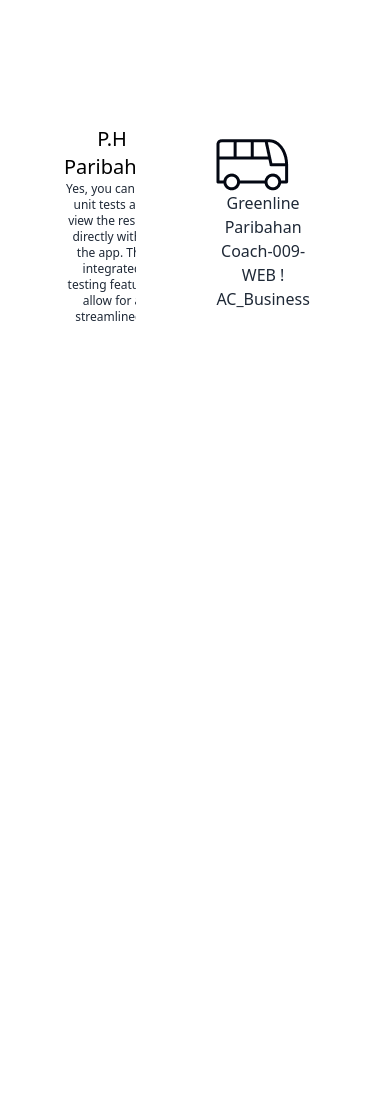
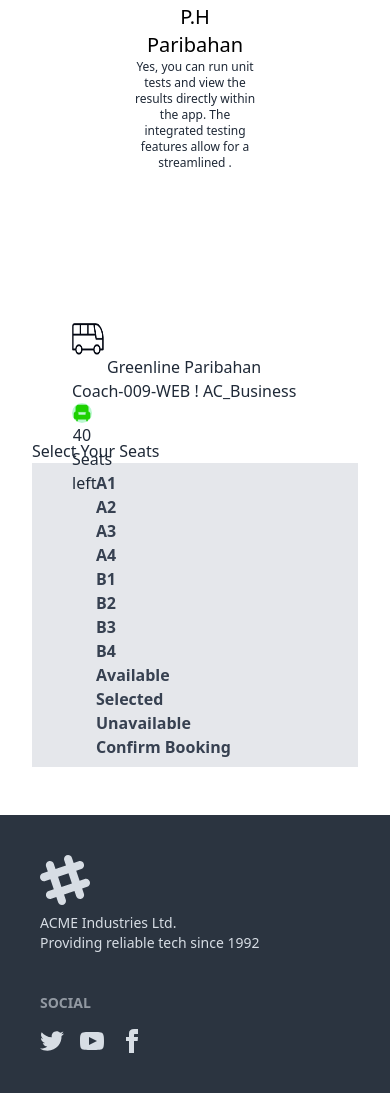
Before and after one commit to Basit612/assignmmet5, a plain HTML site: page index.html in a window 390 px wide. Shown: the part 858-1951 px from the top of the page. Before the commit the page ends 1441 px from the top, so only its background shows below. Drawn offline with nearby package versions, Linux system fonts and the light colour scheme.

Commit message:
tow number step done

```diff
--- a/index.html
+++ b/index.html
@@ -93,15 +93,125 @@
       <h2 class="text-black text-xl font-medium">P.H Paribahan</h2>
       <p class="font-normal text-xs">Yes, you can run unit tests and view the results directly within the app. The integrated testing features allow for a streamlined .</p>
     </div>
+  </section>
 
-    <div class="container mx-auto flex justify-center text-center items-center">
-      <div class="  px-20 py-20 my-14   bg-white ">
-        <img src="images/bus-logo.png" alt="" srcset="">
+  <section class="container ">
+    <div class=" flex  justify-between  mx-auto px-10 py-4 ">
+      <div class=" justify-center items-center text-center ">
+        <img class="w-8 h-8 justify-center items-center" src="images/bus-logo.png" alt="" srcset="">
         <h2>Greenline Paribahan</h2>
         <p>Coach-009-WEB ! AC_Business</p>
+       <div class="bg-green-200 rounded-full h-5 w-5 ">
+        <img src="images/seat-green-filled.png" alt="" srcset="">
+        <p>40 Seats left</p>
+       </div>
       </div>
     </div>
   </section>
+
+
+     <h1 class="">Select Your Seats</h1>
+  <div class="container font-bold py-2 px-16  bg-gray-200 text-gray-700 col-span-1  justify-between items-center">
+    <div class="row rounded-full">
+      <div class="seat available">A1</div>
+      <div class="seat available">A2</div>
+      <div class="seat available">A3</div>
+      <div class="seat available">A4</div>
+    </div>
+    <div class="row">
+      <div class="seat available">B1</div>
+      <div class="seat available">B2</div>
+      <div class="seat unavailable">B3</div>
+      <div class="seat unavailable">B4</div>
+    </div>
+    <div class="info">
+      <div>
+        <span class="available"></span>
+        <p>Available</p>
+      </div>
+      <div>
+        <span class="selected"></span>
+        <p>Selected</p>
+      </div>
+      <div>
+        <span class="unavailable"></span>
+        <p>Unavailable</p>
+      </div>
+    </div>
+    <button class="button" disabled>Confirm Booking</button>
+  </div>
+  </section>
 </main>
+
+
+
+  <footer class="footer p-10 bg-neutral text-neutral-content">
+    <aside>
+      <svg width="50" height="50" viewBox="0 0 24 24" xmlns="im" fill-rule="evenodd" clip-rule="evenodd" class="fill-current"><path d="M22.672 15.226l-2.432.811.841 2.515c.33 1.019-.209 2.127-1.23 2.456-1.15.325-2.148-.321-2.463-1.226l-.84-2.518-5.013 1.677.84 2.517c.391 1.203-.434 2.542-1.831 2.542-.88 0-1.601-.564-1.86-1.314l-.842-2.516-2.431.809c-1.135.328-2.145-.317-2.463-1.229-.329-1.018.211-2.127 1.231-2.456l2.432-.809-1.621-4.823-2.432.808c-1.355.384-2.558-.59-2.558-1.839 0-.817.509-1.582 1.327-1.846l2.433-.809-.842-2.515c-.33-1.02.211-2.129 1.232-2.458 1.02-.329 2.13.209 2.461 1.229l.842 2.515 5.011-1.677-.839-2.517c-.403-1.238.484-2.553 1.843-2.553.819 0 1.585.509 1.85 1.326l.841 2.517 2.431-.81c1.02-.33 2.131.211 2.461 1.229.332 1.018-.21 2.126-1.23 2.456l-2.433.809 1.622 4.823 2.433-.809c1.242-.401 2.557.484 2.557 1.838 0 .819-.51 1.583-1.328 1.847m-8.992-6.428l-5.01 1.675 1.619 4.828 5.011-1.674-1.62-4.829z"></path></svg>
+      <p>ACME Industries Ltd.<br>Providing reliable tech since 1992</p>
+    </aside>
+    <nav>
+      <h6 class="footer-title">Social</h6>
+      <div class="grid grid-flow-col gap-4">
+        <a><svg xmlns="http://www.w3.org/2000/svg" width="24" height="24" viewBox="0 0 24 24" class="fill-current"><path d="M24 4.557c-.883.392-1.832.656-2.828.775 1.017-.609 1.798-1.574 2.165-2.724-.951.564-2.005.974-3.127 1.195-.897-.957-2.178-1.555-3.594-1.555-3.179 0-5.515 2.966-4.797 6.045-4.091-.205-7.719-2.165-10.148-5.144-1.29 2.213-.669 5.108 1.523 6.574-.806-.026-1.566-.247-2.229-.616-.054 2.281 1.581 4.415 3.949 4.89-.693.188-1.452.232-2.224.084.626 1.956 2.444 3.379 4.6 3.419-2.07 1.623-4.678 2.348-7.29 2.04 2.179 1.397 4.768 2.212 7.548 2.212 9.142 0 14.307-7.721 13.995-14.646.962-.695 1.797-1.562 2.457-2.549z"></path></svg></a>
+        <a><svg xmlns="http://www.w3.org/2000/svg" width="24" height="24" viewBox="0 0 24 24" class="fill-current"><path d="M19.615 3.184c-3.604-.246-11.631-.245-15.23 0-3.897.266-4.356 2.62-4.385 8.816.029 6.185.484 8.549 4.385 8.816 3.6.245 11.626.246 15.23 0 3.897-.266 4.356-2.62 4.385-8.816-.029-6.185-.484-8.549-4.385-8.816zm-10.615 12.816v-8l8 3.993-8 4.007z"></path></svg></a>
+        <a><svg xmlns="http://www.w3.org/2000/svg" width="24" height="24" viewBox="0 0 24 24" class="fill-current"><path d="M9 8h-3v4h3v12h5v-12h3.642l.358-4h-4v-1.667c0-.955.192-1.333 1.115-1.333h2.885v-5h-3.808c-3.596 0-5.192 1.583-5.192 4.615v3.385z"></path></svg></a>
+      </div>
+    </nav>
+
+</footer>
+<script>
+  const seats = document.querySelectorAll('.seat.available');
+  const button = document.querySelector('.button');
+  const count = document.querySelector('.info p');
+
+  let selectedSeats = 0;
+
+
+  seats.forEach(seat => {
+    seat.addEventListener('click', function() {
+
+      this.classList.toggle('selected');
+
+      if (this.classList.contains('selected')) {
+
+        selectedSeats++;
+      } else {
+
+        selectedSeats--;
+      }
+
+      count.textContent = `You have selected ${selectedSeats} seats`;
+
+      if (selectedSeats > 0) {
+        button.disabled = false;
+      } else {
+        button.disabled = true;
+      }
+    });
+  });
+
+
+  button.addEventListener('click', function() {
+    // Loop through the selected seats
+    seats.forEach(seat => {
+      if (seat.classList.contains('selected')) {
+        // Change the class to unavailable
+        seat.classList.remove('selected');
+        seat.classList.add('unavailable');
+        // Remove the click event listener
+        seat.removeEventListener('click', function() {});
+      }
+    });
+
+    selectedSeats = 0;
+
+    count.textContent = `You have selected ${selectedSeats} seats`;
+
+    button.disabled = true;
+
+    alert('Your booking has been confirmed!');
+  });
+</script>
 </body>
 </html
--- /dev/null
+++ b/style.css
@@ -0,0 +1,5 @@
+* {
+  box-sizing: border-box;
+  margin: 0;
+  padding: 0;
+}
```
